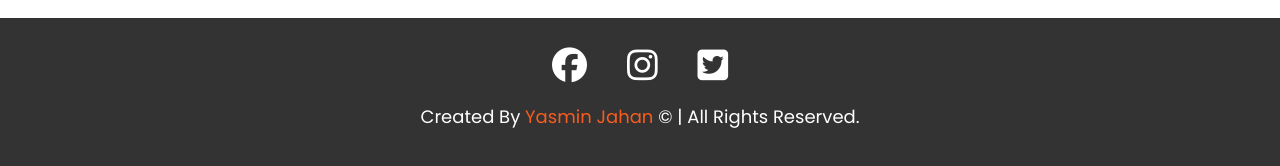
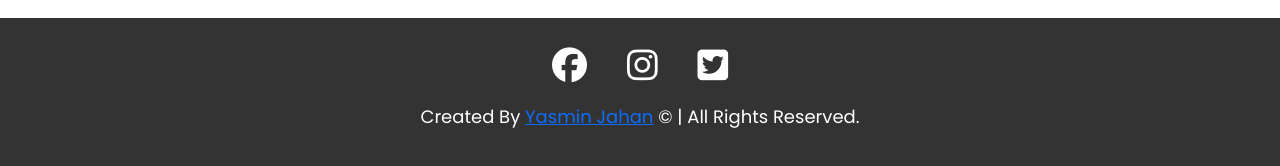
Before and after one commit to yasmin-jahan/coffee-project, a plain HTML site: page index.html in a window 1280 px wide. Shown: the part 3647-3813 px from the top of the page. Drawn offline with nearby package versions, Linux system fonts and the light colour scheme; a web font is replaced by a local one.

Commit message:
Add files via upload

```diff
--- a/index.html
+++ b/index.html
@@ -300,7 +300,7 @@
                         <i class="fa-brands fa-square-twitter"></i>
                     </div>
                     <div class="copywright_content">
-                        <p>Created By <span>Yasmin Jahan</span> &copy; | All Rights Reserved.</p>
+                        <p>Created By <a href="">Yasmin Jahan</a> &copy; | All Rights Reserved.</p>
                     </div>
                 </div>
             </div>
```
